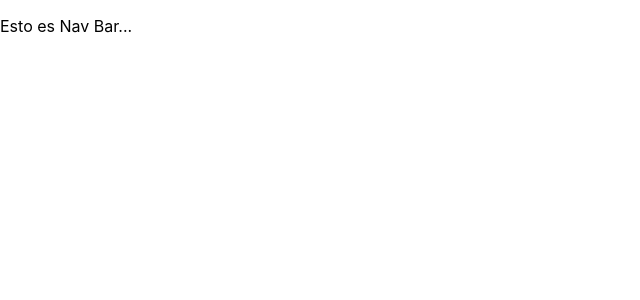
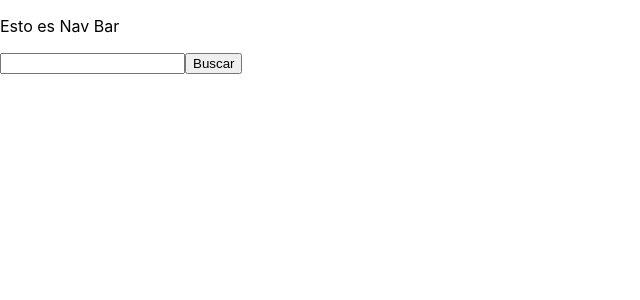
Before and after one commit to Lautaro261/rick-and-morty-2, a React (Create React App) app: page / in a window 1280 px wide. Shown: the top 300 px of the page, without its empty margins (0-640 px from the left). Built offline with nearby package versions, Linux system fonts and the light colour scheme.

Commit message:
Card, Cards, Navbar joya

```diff
--- a/src/App.js
+++ b/src/App.js
@@ -2,6 +2,7 @@ import { Route } from "react-router-dom";
 import style from "./App.module.css";
 import Cards from "./components/Cards/Cards.jsx"
 import NavBar from "./components/NavBar/NavBar.jsx"
+import characters from "./data";
 
 function App() {
 // crea un estado para guardar
@@ -9,11 +10,11 @@ function App() {
   return (
     <div className={style.App}>
       <Route path='/' >
-      <NavBar/>
+      <NavBar onSearch={(characterID)=>window.alert(characterID)}/>
     </Route>
 
     <Route path='/home'>
-      <Cards/>
+      <Cards characters={characters}/>
     </Route>
     </div>
 
--- a/src/components/Card/Card.jsx
+++ b/src/components/Card/Card.jsx
@@ -3,7 +3,7 @@ export default function Card ({id, name, species, gender,image, onClose}){
     return (
         <div>
             <p>Card</p>
-            <button onClick={onClose()}>X</button>
+            <button onClick={onClose}>X</button>
             <h2>name: {name}</h2>
             <p>species:{species}</p>
             <p>gender: {gender}</p>
--- a/src/components/Cards/Cards.jsx
+++ b/src/components/Cards/Cards.jsx
@@ -1,7 +1,8 @@
 import Card from "../Card/Card.jsx"
 
-export default function Cards (props){
-    const {characters} = props; /* ARRAY [{},{},{}] con objetos */
+export default function Cards ({characters}){ /* ARRAY [{},{},{}] con objetos */
+const onClose = ()=> window.alert('se cerró')
+
     return (
         <div>
             <h3>Cards</h3>
@@ -15,7 +16,7 @@ export default function Cards (props){
                      species={char.species}
                      gender={char.gender}
                      image={char.image}
-                     onClose={props.onClose}
+                     onClose={onClose}
                     />
                     )
 
--- a/src/components/NavBar/NavBar.jsx
+++ b/src/components/NavBar/NavBar.jsx
@@ -1,5 +1,10 @@
-export default function NavBar (){
+import SearchBar from "../Serarch Bar/SearchBar"
+
+export default function NavBar ({onSearch}){
     return(
-        <p>Esto es Nav Bar...</p>
+        <div>
+            <p>Esto es Nav Bar</p>
+            <SearchBar onSearch={onSearch}/>
+        </div>
     )
 }
--- a/src/components/Serarch Bar/SearchBar.jsx
+++ b/src/components/Serarch Bar/SearchBar.jsx
@@ -0,0 +1,8 @@
+export default function SearchBar ({onSearch}){
+    return (
+        <div>
+            <input type='search '></input>
+            <button onClick={()=>onSearch(5) }>Buscar</button>
+        </div>
+    )
+}
--- /dev/null
+++ b/src/data.js
@@ -0,0 +1,34 @@
+const characters = [
+    {
+      id: 2,
+      name: "Morty Smith",
+      species: "Human",
+      gender: "Male",
+      image: "https://rickandmortyapi.com/api/character/avatar/2.jpeg",
+    },
+    {
+      id: 3,
+      name: "Summer Smith",
+      species: "Human",
+      gender: "Female",
+      image: "https://rickandmortyapi.com/api/character/avatar/3.jpeg",
+    },
+    {
+      id: 4,
+      name: "Beth Smith",
+      species: "Human",
+      gender: "Female",
+      image: "https://rickandmortyapi.com/api/character/avatar/4.jpeg",
+    },
+    {
+        id: 1,
+        name: "Rick Sanchez",
+        species: "Human",
+        gender: "Male",
+        image: "https://rickandmortyapi.com/api/character/avatar/1.jpeg",
+      },
+  ];
+
+
+
+  export default characters;
```
